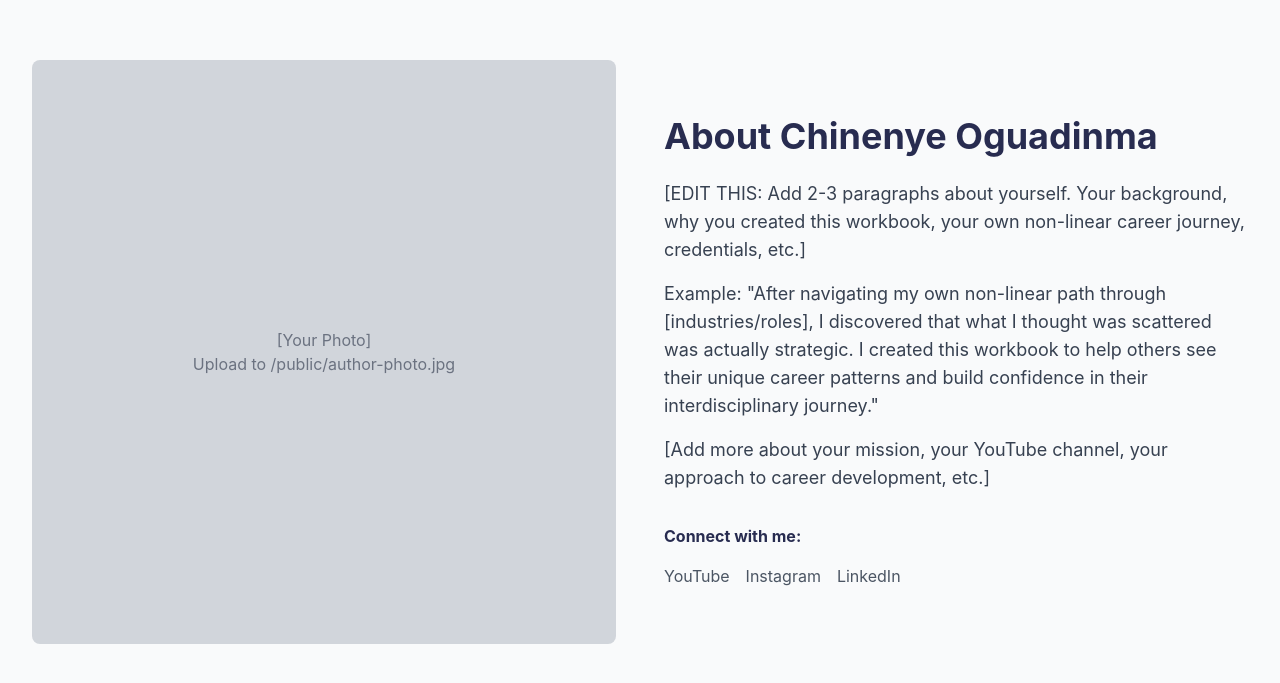
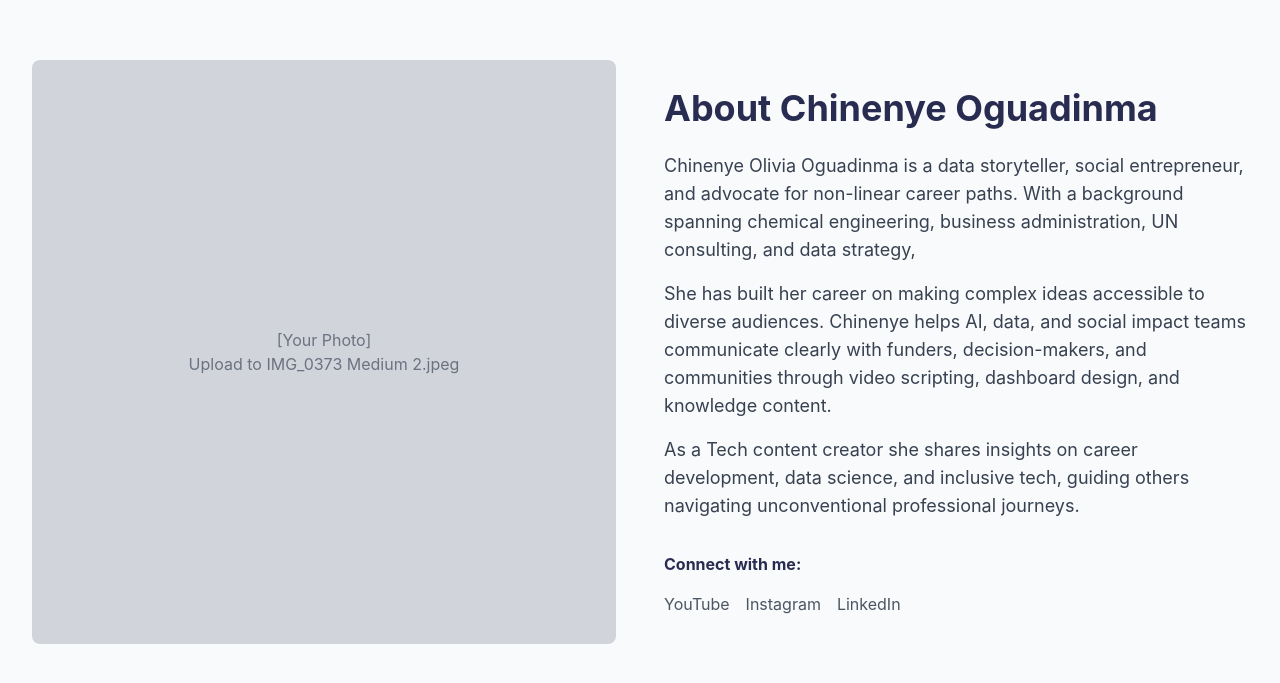
Before and after one commit to ChinenyeOguadinma/NonLinear-Career-Quiz, a Next.js app: page / in a window 1280 px wide. Shown: the part 1447-2130 px from the top of the page. Built offline with nearby package versions, Linux system fonts and the light colour scheme.

Commit message:
Change pre-order price and update author bio
Updated pre-order price and author description.

```diff
--- a/app/page.js
+++ b/app/page.js
@@ -43,7 +43,7 @@ export default function HomePage() {
                   className="bg-white text-center font-bold py-4 px-8 rounded-lg hover:bg-gray-100 transition"
                   style={{ color: '#282c50' }}
                 >
-                  Pre-Order Now - $XX
+                  Pre-Order Now - $23
                 </a>
                 <Link
                   href="/quiz"
@@ -144,7 +144,7 @@ export default function HomePage() {
               <div className="aspect-square bg-gray-300 rounded-lg flex items-center justify-center">
                 <p className="text-gray-500 text-center px-4">
                   [Your Photo]<br/>
-                  Upload to /public/author-photo.jpg
+                  Upload to IMG_0373 Medium 2.jpeg
                 </p>
               </div>
             </div>
@@ -156,16 +156,18 @@ export default function HomePage() {
               </h2>
               <div className="space-y-4 text-gray-700 text-lg">
                 <p>
-                  [EDIT THIS: Add 2-3 paragraphs about yourself. Your background, why you created this workbook,
-                  your own non-linear career journey, credentials, etc.]
+                 Chinenye Olivia Oguadinma is a data storyteller, social entrepreneur, and advocate for non-linear career paths. With a background
+                  spanning chemical engineering, business administration, UN consulting, and data strategy,
                 </p>
                 <p>
-                  Example: "After navigating my own non-linear path through [industries/roles], I discovered that
-                  what I thought was scattered was actually strategic. I created this workbook to help others see
-                  their unique career patterns and build confidence in their interdisciplinary journey."
+                  She has built her career on making complex ideas accessible to
+                    diverse audiences. Chinenye helps AI, data, and social impact teams
+                      communicate clearly with funders, decision-makers, and communities
+                        through video scripting, dashboard design, and knowledge content.
                 </p>
                 <p>
-                  [Add more about your mission, your YouTube channel, your approach to career development, etc.]
+                  As a  Tech content creator  she shares insights on career development, data science, and inclusive tech, guiding others
+                          navigating unconventional professional journeys.
                 </p>
               </div>
 
```
